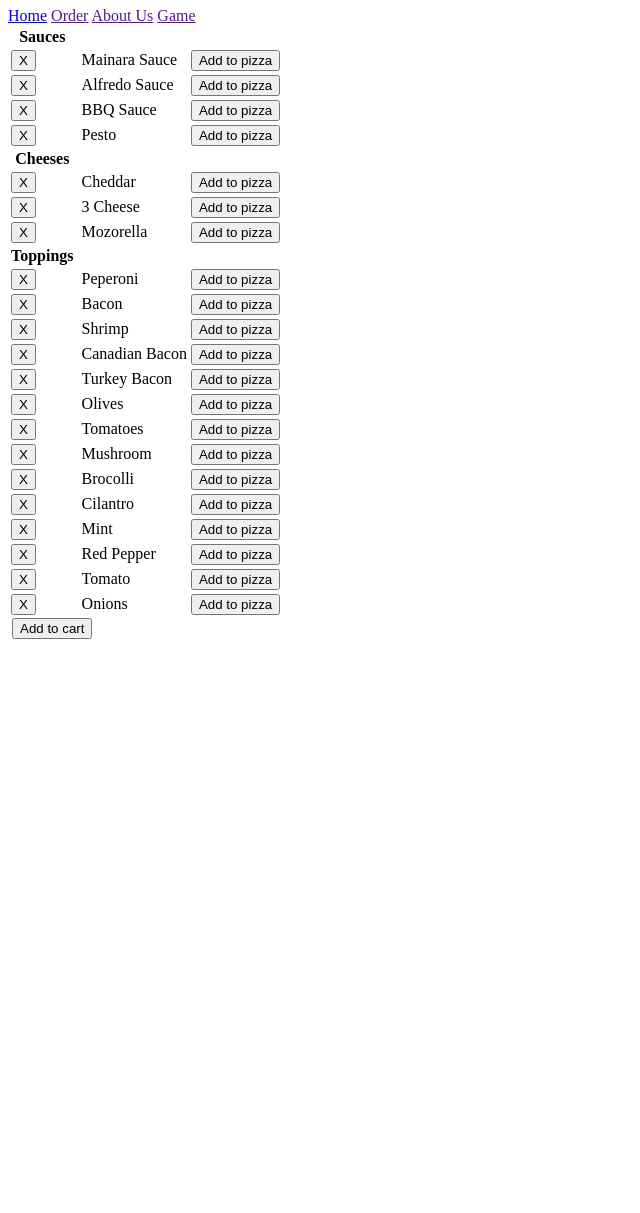
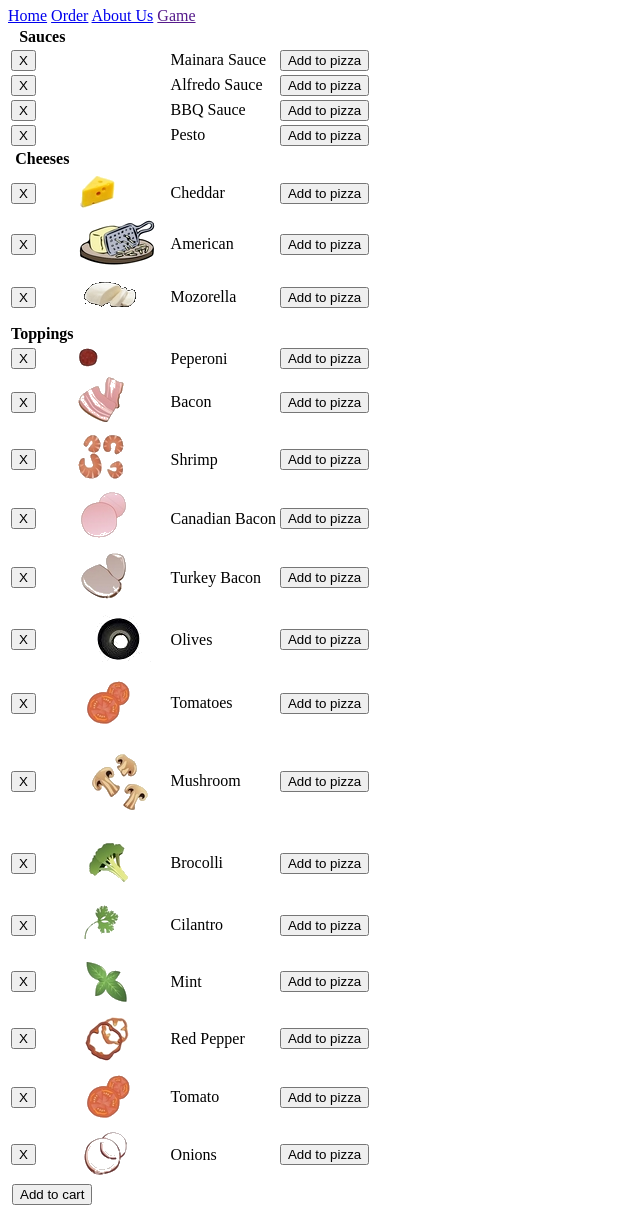
Before and after one commit to mbgoseco/Pizza-Mania, a plain HTML site: page pages/order.html in a window 1280 px wide. Shown: the part 91-1304 px from the top of the page, without its empty margins (0-640 px from the left). Before the commit the page ends 800 px from the top, so only its background shows below. Drawn offline with Linux system fonts and the light colour scheme.

Commit message:
added images next to a table and fixed some html

```diff
--- a/pages/order.html
+++ b/pages/order.html
@@ -1,6 +1,8 @@
 <!doctype HTML>
 <html>
-    <head></head>
+    <head>
+        <title>Order</title>
+    </head>
     <body>
         <main>
             <header>
@@ -8,9 +10,9 @@
                 <img src = ''>
                 <div>
                     <nav>
-                        <a href = './index.html'>Home</a>
-                        <a href = ''>Order</a>
-                        <a href = ''>About Us</a>
+                        <a href = '../index.html'>Home</a>
+                        <a href = './order.html'>Order</a>
+                        <a href = './aboutus.html'>About Us</a>
                         <a href = ''>Game</a>
                     </nav>
                 </div>
@@ -53,19 +55,19 @@
                     </tr>
                     <tr>
                         <td><button>X</button></td>
-                        <td><img src = ''></td>
+                        <td><img src = '../assets/cheddarCheese.png'></td>
                         <td>Cheddar</td>
                         <td><button>Add to pizza</button></td>
                     </tr>
                     <tr>
                         <td><button>X</button></td>
-                        <td><img src = ''></td>
-                        <td>3 Cheese</td>
+                        <td><img src = '../assets/americanCheese.png'></td>
+                        <td>American</td>
                         <td><button>Add to pizza</button></td>
                     </tr>
                     <tr>
                         <td><button>X</button></td>
-                        <td><img src = ''></td>
+                        <td><img src = '../assets/mozzorella.png'></td>
                         <td>Mozorella</td>
                         <td><button>Add to pizza</button></td>
                     </tr>
@@ -76,85 +78,85 @@
                     </tr>
                     <tr>
                         <td><button>X</button></td>
-                        <td><img src = ''></td>
+                        <td><img src = '../assets/pepperoni.png'></td>
                         <td>Peperoni</td>
                         <td><button>Add to pizza</button></td>
                     </tr>
                     <tr>
                         <td><button>X</button></td>
-                        <td><img src = ''></td>
+                        <td><img src = '../assets/bacon.png'></td>
                         <td>Bacon</td>
                         <td><button>Add to pizza</button></td>
                     </tr>
                     <tr>
                         <td><button>X</button></td>
-                        <td><img src = ''></td>
+                        <td><img src = '../assets/shrimp.png'></td>
                         <td>Shrimp</td>
                         <td><button>Add to pizza</button></td>
                     </tr>
                     <tr>
                         <td><button>X</button></td>
-                        <td><img src = ''></td>
+                        <td><img src = '../assets/canadianBacon.png'></td>
                         <td>Canadian Bacon</td>
                         <td><button>Add to pizza</button></td>
                     </tr>
                     <tr>
                         <td><button>X</button></td>
-                        <td><img src = ''></td>
+                        <td><img src = '../assets/turkeyBacon.png'></td>
                         <td>Turkey Bacon</td>
                         <td><button>Add to pizza</button></td>
                     </tr>
                     <tr>
                         <td><button>X</button></td>
-                        <td><img src = ''></td>
+                        <td><img src = '../assets/olive.png'></td>
                         <td>Olives</td>
                         <td><button>Add to pizza</button></td>
                     </tr>
                     <tr>
                         <td><button>X</button></td>
-                        <td><img src = ''></td>
+                        <td><img src = '../assets/tomato.png'></td>
                         <td>Tomatoes</td>
                         <td><button>Add to pizza</button></td>
                     </tr>
                     <tr>
                         <td><button>X</button></td>
-                        <td><img src = ''></td>
+                        <td><img src = '../assets/mushroom.png'></td>
                         <td>Mushroom</td>
                         <td><button>Add to pizza</button></td>
                     </tr>
                     <tr>
                         <td><button>X</button></td>
-                        <td><img src = ''></td>
+                        <td><img src = '../assets/brocolli.png'></td>
                         <td>Brocolli</td>
                         <td><button>Add to pizza</button></td>
                     </tr>
                     <tr>
                         <td><button>X</button></td>
-                        <td><img src = ''></td>
+                        <td><img src = '../assets/cilantro.png'></td>
                         <td>Cilantro</td>
                         <td><button>Add to pizza</button></td>
                     </tr>
                     <tr>
                         <td><button>X</button></td>
-                        <td><img src = ''></td>
+                        <td><img src = '../assets/mint.png'></td>
                         <td>Mint</td>
                         <td><button>Add to pizza</button></td>
                     </tr>
                     <tr>
                         <td><button>X</button></td>
-                        <td><img src = ''></td>
+                        <td><img src = '../assets/redPepper.png'></td>
                         <td>Red Pepper</td>
                         <td><button>Add to pizza</button></td>
                     </tr>
                     <tr>
                         <td><button>X</button></td>
-                        <td><img src = ''></td>
+                        <td><img src = '../assets/tomato.png'></td>
                         <td>Tomato</td>
                         <td><button>Add to pizza</button></td>
                     </tr>
                     <tr>
                         <td><button>X</button></td>
-                        <td><img src = ''></td>
+                        <td><img src = '../assets/onion.png'></td>
                         <td>Onions</td>
                         <td><button>Add to pizza</button></td>
                     </tr>
```
Also changed, not shown: index.html (+7 -3 lines), pages/checkout.html (+8 -4 lines).
